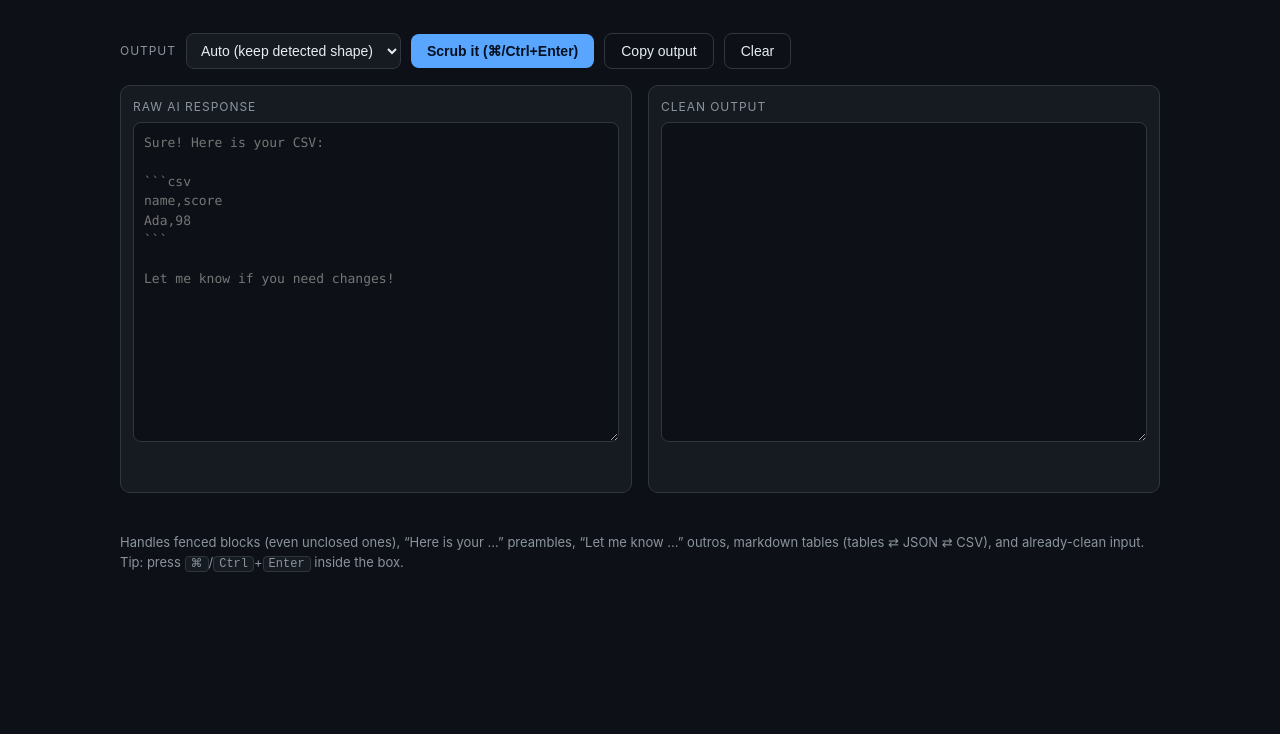
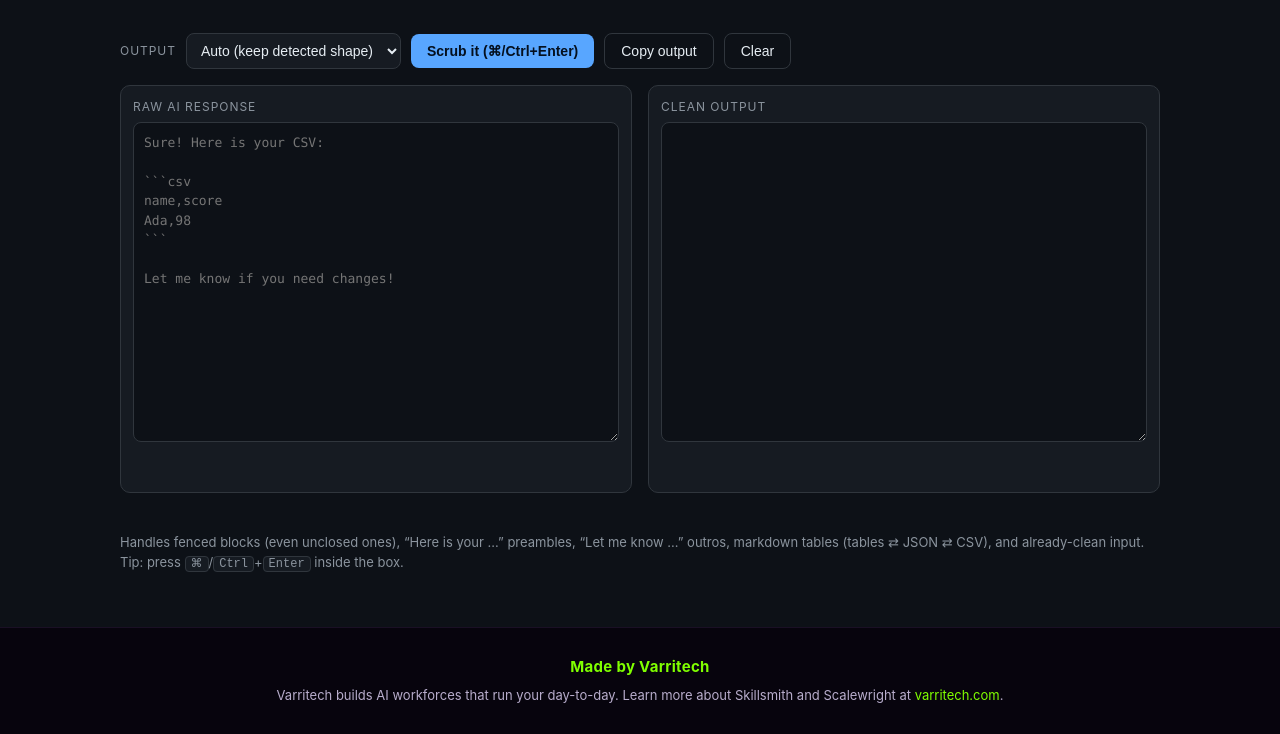
Before and after one commit to Varritech/ai-output-scrubber, a website: page index.html in a window 1280 px wide. Shown: the part 91-825 px from the top of the page. Before the commit the page ends 800 px from the top, so only its background shows below. Drawn offline with Linux system fonts and the light colour scheme.

Commit message:
Add required Varritech brand footer (index.html) and README brand block

```diff
--- a/index.html
+++ b/index.html
@@ -46,6 +46,15 @@
   .error { display: none; color: var(--err); margin-top: 10px; font-size: 13px; }
   footer { max-width: 1080px; margin: 0 auto; padding: 0 20px 30px; color: var(--muted); font-size: 13px; }
   kbd { background: var(--panel); border: 1px solid var(--line); border-radius: 4px; padding: 0 5px; font-size: 12px; }
+  .brand-footer { background: #07040D; border-top: 1px solid #1a1025; margin-top: 24px; }
+  .brand-footer .inner { max-width: 1080px; margin: 0 auto; padding: 28px 20px; text-align: center; }
+  .brand-footer a.made-by {
+    color: #80FF00; font-weight: 700; font-size: 15px; text-decoration: none; letter-spacing: .02em;
+  }
+  .brand-footer a.made-by:hover { text-decoration: underline; }
+  .brand-footer p.tagline { color: #b8adcc; font-size: 13px; margin: 8px 0 0; }
+  .brand-footer p.tagline a { color: #80FF00; text-decoration: none; }
+  .brand-footer p.tagline a:hover { text-decoration: underline; }
 </style>
 </head>
 <body>
@@ -83,6 +92,12 @@
 <footer>
   Handles fenced blocks (even unclosed ones), “Here is your …” preambles, “Let me know …” outros, markdown tables (tables ⇄ JSON ⇄ CSV), and already-clean input. Tip: press <kbd>⌘</kbd>/<kbd>Ctrl</kbd>+<kbd>Enter</kbd> inside the box.
 </footer>
+<div class="brand-footer">
+  <div class="inner">
+    <a class="made-by" href="https://varritech.com" target="_blank" rel="noopener">Made by Varritech</a>
+    <p class="tagline">Varritech builds AI workforces that run your day-to-day. Learn more about Skillsmith and Scalewright at <a href="https://varritech.com" target="_blank" rel="noopener">varritech.com</a>.</p>
+  </div>
+</div>
 <script>
 /* SCRUB-CORE-BEGIN */
 'use strict';
```
Also changed, not shown: README.md.
